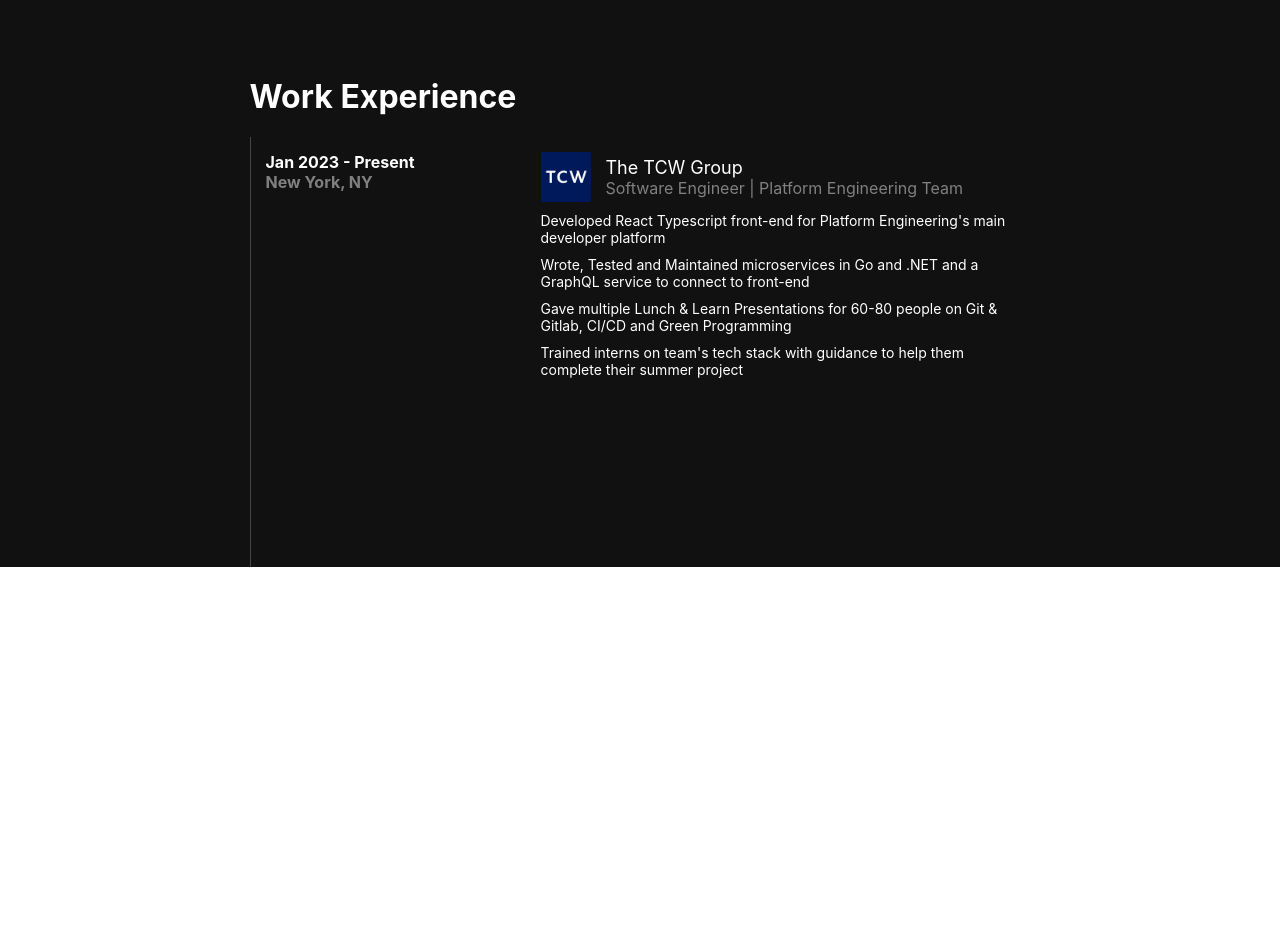
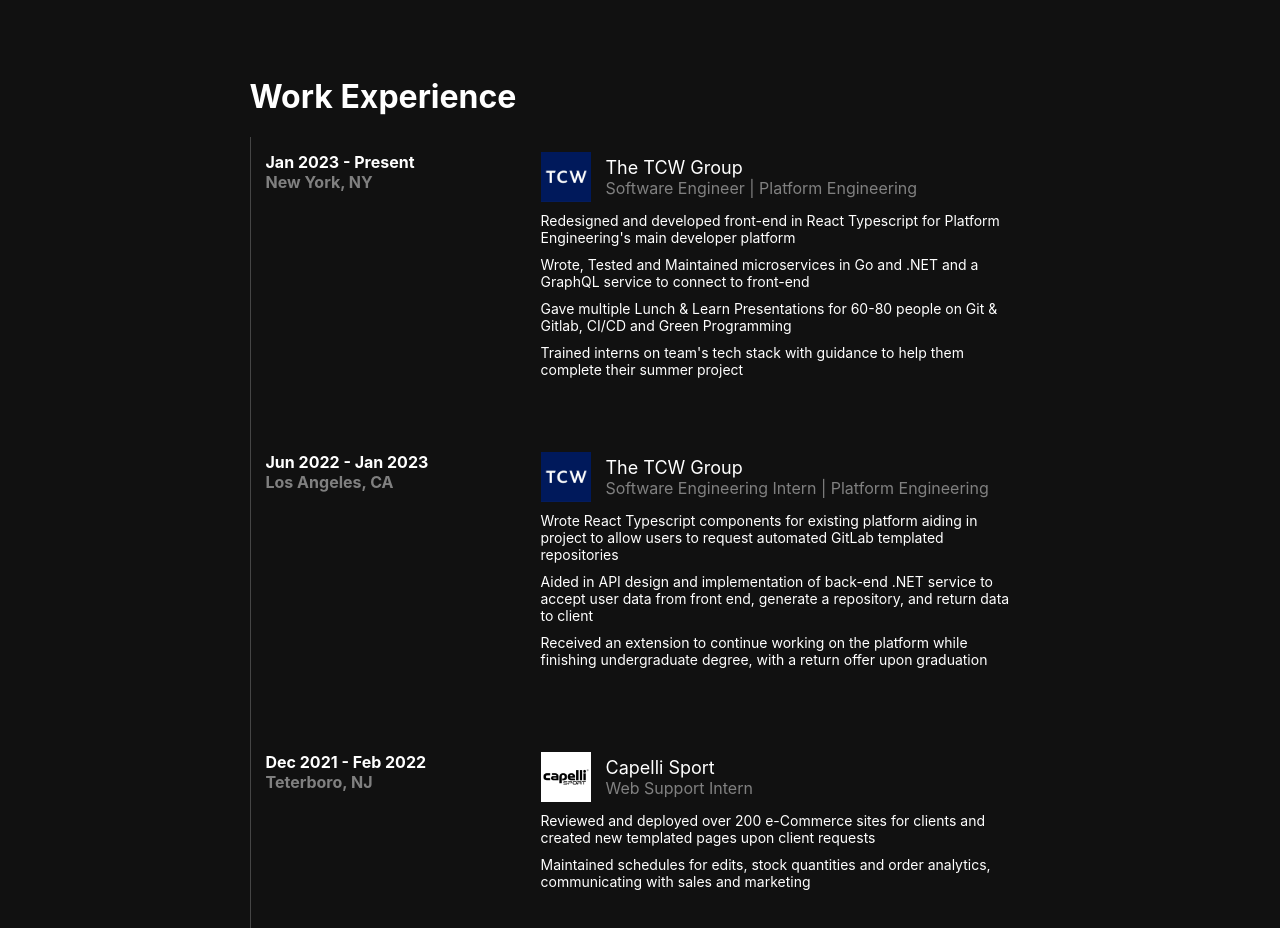
Before and after one commit to ckovacsdev/portfolio, a React (Create React App) app: page / in a window 1280 px wide. Shown: the part 460-1388 px from the top of the page. Before the commit the page ends 1027 px from the top, so only its background shows below. Built offline with nearby package versions, Linux system fonts and the light colour scheme; the HTML template or start-up script is replaced by a standard one.

Commit message:
finish up work history

```diff
--- a/src/App.css
+++ b/src/App.css
@@ -3,7 +3,7 @@
   padding: 0;
   margin: 0;
   border: 0;
-  height: fit-content;
+  height: 200vh;
   display: flex;
   flex-direction: column;
 }
--- a/src/components/work-history-card/work-history.css
+++ b/src/components/work-history-card/work-history.css
@@ -3,9 +3,12 @@
     width: 750px;
     min-width: 280px;
     padding: 15px;
-    height: 400px;
     margin-left: auto;
     margin-right: auto;
+    display: flex;
+    flex-direction: column;
+    row-gap: 50px;
+    height: auto;
 }
 
 .work-experience-header{
@@ -15,14 +18,12 @@
 
 .work-history-item{
     height: 250px;
-    width: 750px;
     display: flex;
     flex-direction: row;
     justify-content: space-between;
 }
 
 .work-history-left-content{
-    width: 275px;
     align-self: flex-start;
 }
 
@@ -48,7 +49,7 @@
 .work-history-company{
     display: flex;
     flex-direction: row;
-    column-gap: 15px;;
+    column-gap: 15px;
 }
 
 .work-history-company-info{
@@ -74,6 +75,7 @@
 .work-history-company-logo{
     width: 50px;
     height: 50px;
+    background-color: white;
 }
 
 .work-history-job-details{
--- a/src/components/work-history-card/work-history.tsx
+++ b/src/components/work-history-card/work-history.tsx
@@ -1,4 +1,5 @@
 import TCWIcon from '../../assets/tcw-logo.png';
+import CapelliIcon from '../../assets/capelli-logo.png'
 import './work-history.css';
 
 export const WorkHistory = () => {
@@ -18,27 +19,82 @@
                             <img className='work-history-company-logo' src={TCWIcon}/>
                             <div className='work-history-company-info'>
                                 <p className='work-history-company-name'> The TCW Group </p>
-                                <p className='work-history-title'> Software Engineer | Platform Engineering Team </p>
+                                <p className='work-history-title'> Software Engineer | Platform Engineering </p>
                             </div>
                         </div>
 
                         <div className='work-history-job-details'>
                             <p className='work-history-job-details-text'>
-                            Developed React Typescript front-end for Platform Engineering's main developer platform
+                                Redesigned and developed front-end in React Typescript for Platform Engineering's main developer platform
                             </p>
                             <p className='work-history-job-details-text'>
-                            Wrote, Tested and Maintained microservices in Go and .NET and a GraphQL service to connect to front-end
+                                Wrote, Tested and Maintained microservices in Go and .NET and a GraphQL service to connect to front-end
                             </p>
                             <p className='work-history-job-details-text'>
-                            Gave multiple Lunch & Learn Presentations for 60-80 people on Git & Gitlab, CI/CD and Green Programming
+                                Gave multiple Lunch & Learn Presentations for 60-80 people on Git & Gitlab, CI/CD and Green Programming
                             </p>
                             <p className='work-history-job-details-text'>
                                 Trained interns on team's tech stack with guidance to help them complete their summer project
                             </p>
                         </div>
+                    </div>
+                </div>
 
+                <div className='work-history-item'>
+
+                    <div className='work-history-left-content'>
+                        <h2  className='work-history-dates'> Jun 2022 - Jan 2023 </h2>
+                        <h2  className='work-history-location'> Los Angeles, CA</h2>
                     </div>
 
+                    <div className='work-history-job-description'>
+                        <div className='work-history-company'>
+                            <img className='work-history-company-logo' src={TCWIcon}/>
+                            <div className='work-history-company-info'>
+                                <p className='work-history-company-name'> The TCW Group </p>
+                                <p className='work-history-title'> Software Engineering Intern | Platform Engineering </p>
+                            </div>
+                        </div>
+
+                        <div className='work-history-job-details'>
+                            <p className='work-history-job-details-text'>
+                                Wrote React Typescript components for existing platform aiding in project to allow users to request automated GitLab templated repositories
+                            </p>
+                            <p className='work-history-job-details-text'>
+                                Aided in API design and implementation of back-end .NET service to accept user data from front end, generate a repository, and return data to client
+                            </p>
+                            <p className='work-history-job-details-text'>
+                                Received an extension to continue working on the platform while finishing undergraduate degree, with a return offer upon graduation
+                            </p>
+                        </div>
+                    </div>
+                </div>
+
+                <div className='work-history-item'>
+
+                    <div className='work-history-left-content'>
+                        <h2  className='work-history-dates'> Dec 2021 - Feb 2022 </h2>
+                        <h2  className='work-history-location'> Teterboro, NJ </h2>
+                    </div>
+
+                    <div className='work-history-job-description'>
+                        <div className='work-history-company'>
+                            <img className='work-history-company-logo' src={CapelliIcon}/>
+                            <div className='work-history-company-info'>
+                                <p className='work-history-company-name'> Capelli Sport </p>
+                                <p className='work-history-title'> Web Support Intern </p>
+                            </div>
+                        </div>
+
+                        <div className='work-history-job-details'>
+                            <p className='work-history-job-details-text'>
+                                Reviewed and deployed over 200 e-Commerce sites for clients and created new templated pages upon client requests
+                            </p>
+                            <p className='work-history-job-details-text'>
+                                Maintained schedules for edits, stock quantities and order analytics, communicating with sales and marketing
+                            </p>
+                        </div>
+                    </div>
                 </div>
             </div>
         </div>
```
